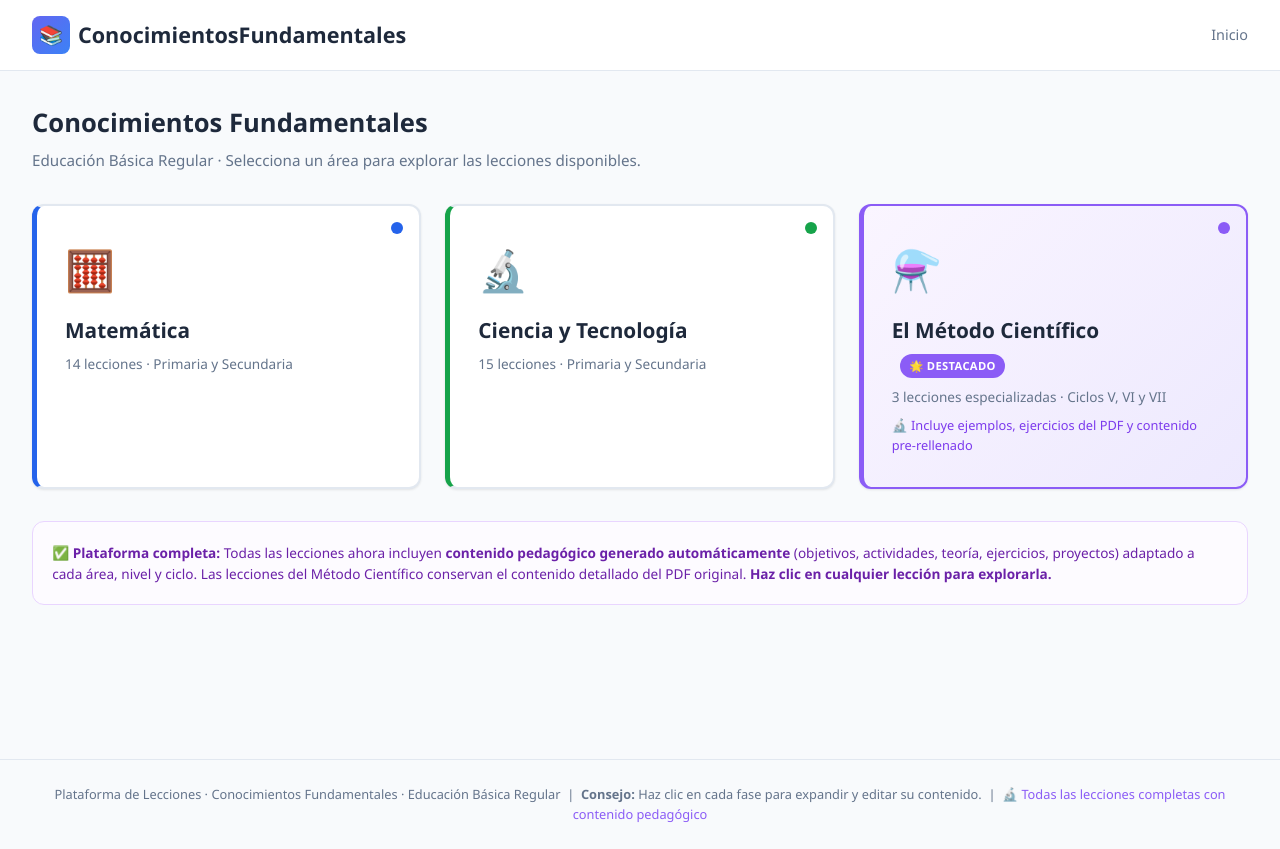
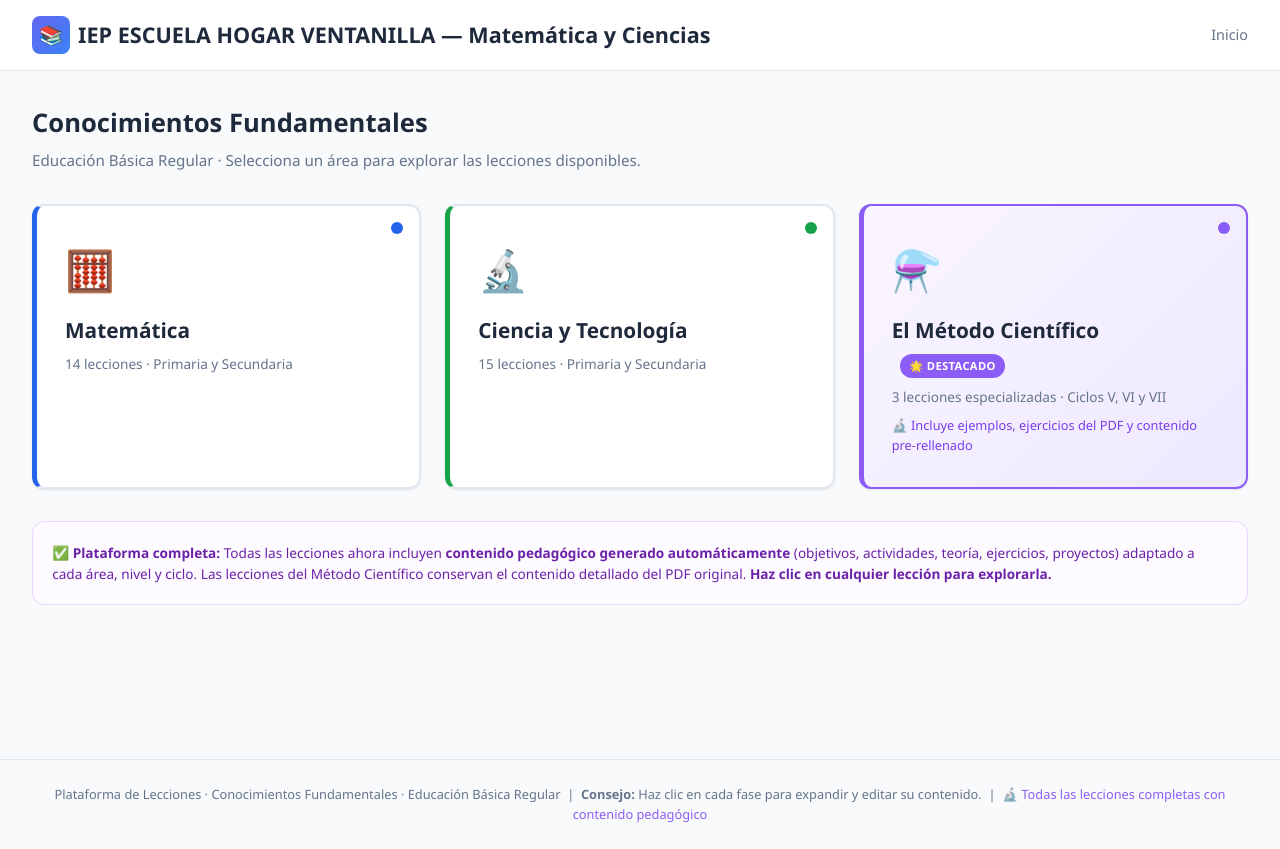
Before and after one commit to khairdidact/iep-escuela-hogar-ventanilla-ciencias, a plain HTML site: page index.html in a window 1280 px wide. Drawn offline with Linux system fonts and the light colour scheme.

Commit message:
Update index.html

```diff
--- a/index.html
+++ b/index.html
@@ -593,7 +593,7 @@
         <div class="header-inner">
             <div class="logo" onclick="navigateHome()" title="Ir al inicio">
                 <div class="logo-icon">📚</div>
-                ConocimientosFundamentales
+                IEP ESCUELA HOGAR VENTANILLA — Matemática y Ciencias
             </div>
             <nav class="breadcrumb" id="breadcrumb">
                 <span onclick="navigateHome()">Inicio</span>
```
